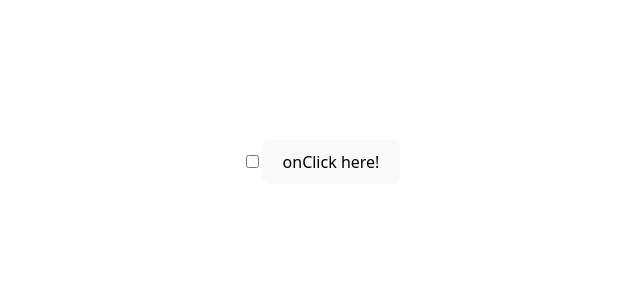
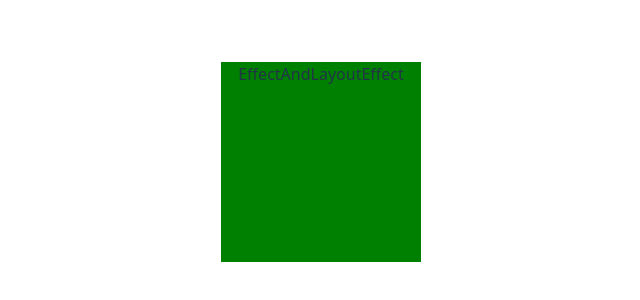
Before and after one commit to square-story/Interview-Prepration, a React (Vite) app in the folder react/: page / in a window 1280 px wide. Shown: the part 238-538 px from the top of the page, without its empty margins (319-959 px from the left). Built offline with nearby package versions, Linux system fonts and the light colour scheme.

Commit message:
feat: Add EffectAndLayoutEffect component to App

```diff
--- a/react/src/App.tsx
+++ b/react/src/App.tsx
@@ -1,6 +1,6 @@
 
 import "./App.css"
-import ToggleCheck from "./components/ToggleCheck"
+import EffectAndLayoutEffect from "./components/EffectAndLayoutEffect"
 
 
 
@@ -8,7 +8,7 @@ const App = () => {
 
   return (
     <>
-      <ToggleCheck />
+      <EffectAndLayoutEffect />
     </>
   )
 }
--- /dev/null
+++ b/react/src/components/EffectAndLayoutEffect.tsx
@@ -0,0 +1,19 @@
+import { useEffect, useLayoutEffect, useRef } from "react"
+
+const EffectAndLayoutEffect = () => {
+    const boxRef = useRef(null)
+    useLayoutEffect(() => {
+        (boxRef.current as unknown as HTMLDivElement).style.background = "red"
+    }, [])
+    useEffect(() => {
+        (boxRef.current as unknown as HTMLDivElement).style.background = "green"
+    }, [])
+
+    return (
+        <div ref={boxRef} style={{ width: 200, height: 200, }}>
+            EffectAndLayoutEffect
+        </div>
+    )
+}
+
+export default EffectAndLayoutEffect
```
